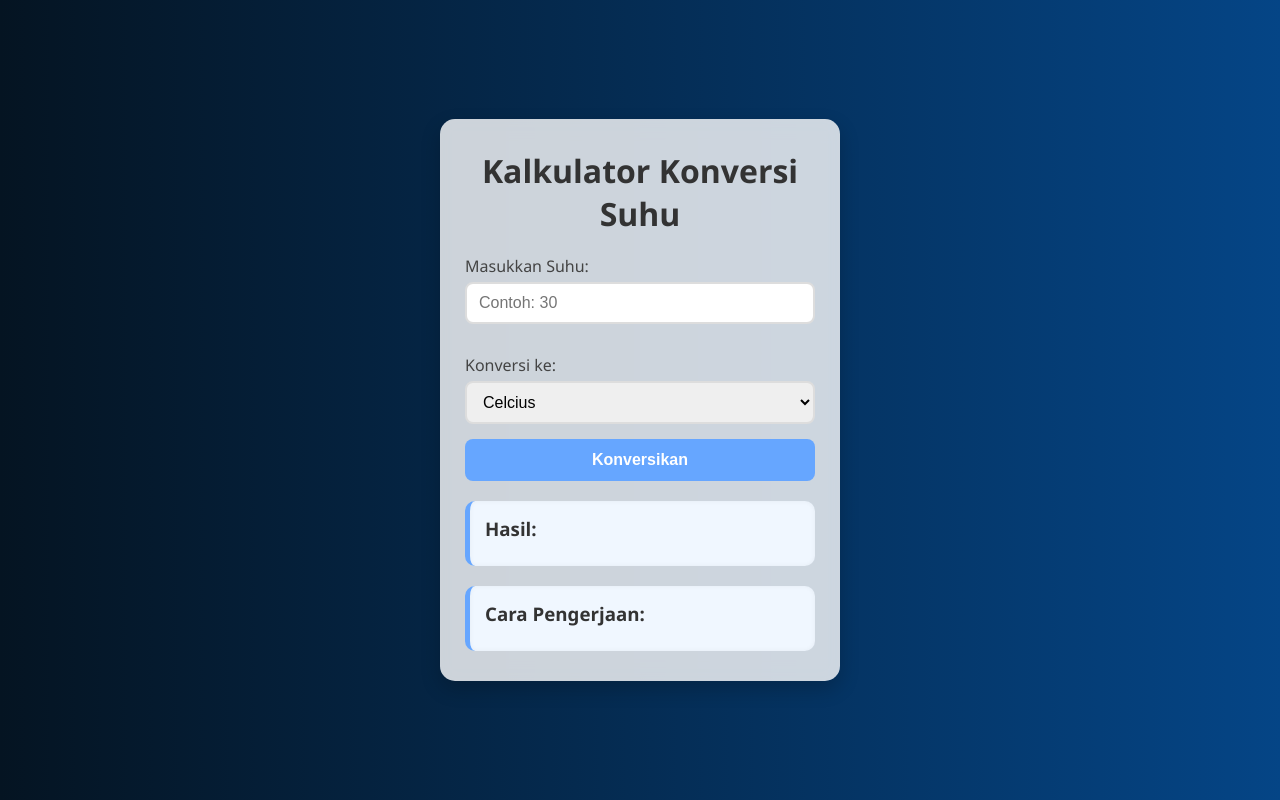
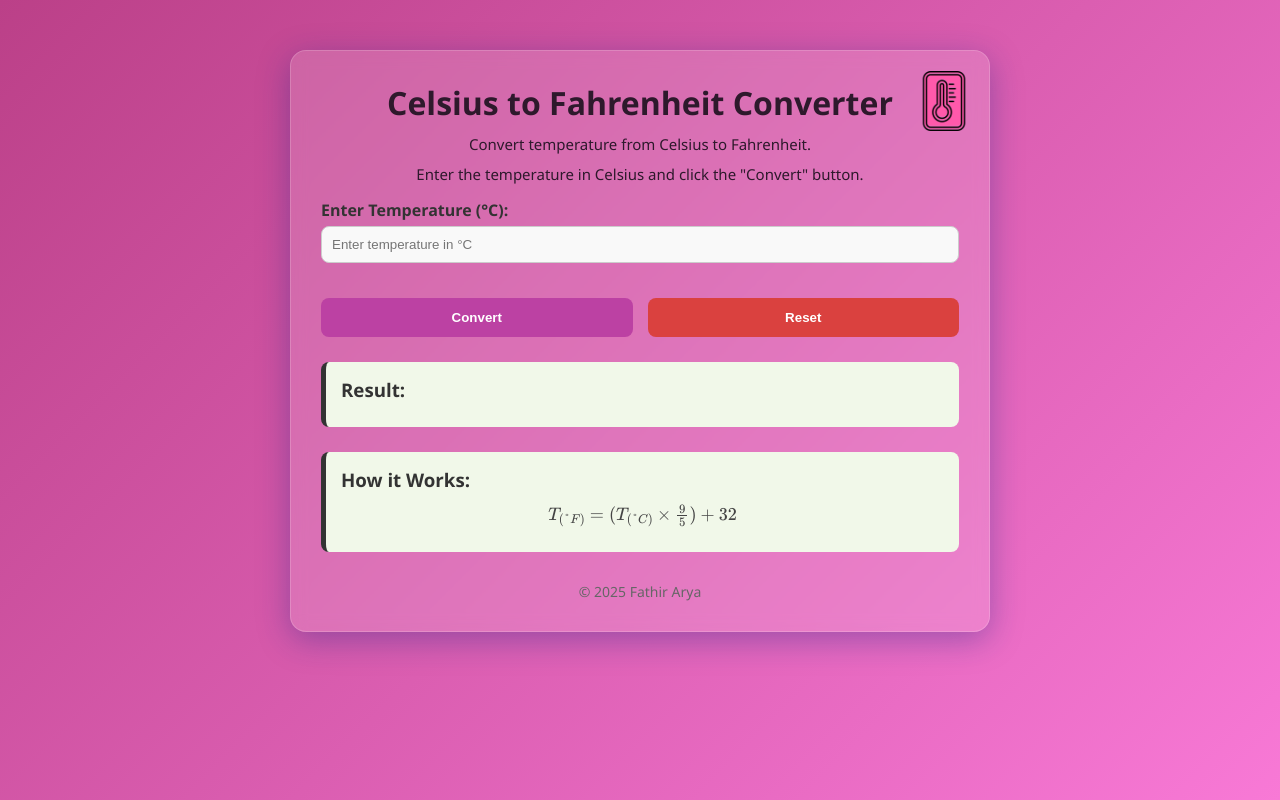
Before and after one commit to revou-fundamental-course/19-may-25-Fathir666, a plain HTML site: page index.html in a window 1280 px wide. Drawn offline with nearby package versions, Linux system fonts and the light colour scheme.

Commit message:
upgrade: Add temperature sensor icon and update styles

```diff
--- a/css/style.css
+++ b/css/style.css
@@ -1,98 +1,124 @@
 * {
-    box-sizing: border-box;
-    margin: 0;
-    padding: 0;
+  box-sizing: border-box;
+  margin: 0;
+  padding: 0;
 }
 
 body {
-    font-family: 'Segoe UI', Tahoma, Geneva, Verdana, sans-serif, sans-serif;
-    background: linear-gradient(to right, #051422, #054586);
-    height: 100vh;
-    display: flex;
-    justify-content: center;
-    align-items: center;
+  font-family: 'Segoe UI', Tahoma, Geneva, Verdana, sans-serif;
+  background: linear-gradient(135deg, #bb4088, #f879d6);
+  min-height: 100vh;
+  padding: 20px;
 }
 
 .container {
-  background-color: #ffffffcc;
-  backdrop-filter: blur(10px);
-  padding: 30px 25px;
-  border-radius: 15px;
-  box-shadow: 0 8px 20px rgba(0, 0, 0, 0.2);
-  width: 100%;
-  max-width: 400px;
-  animation: fadeIn 1s ease;
+  max-width: 700px;
+  margin: 30px auto;
+  padding: 30px;
+  border-radius: 16px;
+
+  background:
+    rgba(255, 255, 255, 0.15)
+    url('images/temperature.png') no-repeat;
+  background-position: right 15px top 20px;
+  background-size: 60px;
+
+  box-shadow: 0 8px 32px 0 rgba(31, 38, 135, 0.37);
+  backdrop-filter: blur(8px);
+  border: 1px solid rgba(255, 255, 255, 0.18);
 }
-
-@keyframes fadeIn {
-  from { opacity: 0; transform: translateY(20px); }
-  to { opacity: 1; transform: translateY(0); }
-}
-
 
 h1 {
   text-align: center;
-  margin-bottom: 20px;
+  color: #2e192c;
+  margin-bottom: 10px;
+}
+
+p {
+  font-size: 15px;
+  color: #2e192c;
+  margin-bottom: 10px;
+  text-align: center;
+}
+
+label {
+  display: block;
+  margin-top: 15px;
+  font-weight: bold;
   color: #333;
 }
 
-label {
-  margin-top: 15px;
-  display: block;
-  font-weight: 500;
-  color: #444;
+input[type="number"] {
+  width: 100%;
+  padding: 10px;
+  margin-top: 5px;
+  margin-bottom: 20px;
+  border: 1px solid #ccc;
+  border-radius: 8px;
+  background-color: #f9f9f9;
+  transition: all 0.3s ease;
 }
 
-input, select {
-  width: 100%;
-  padding: 10px 12px;
-  margin-top: 5px;
-  margin-bottom: 15px;
-  border: 2px solid #ddd;
-  border-radius: 8px;
-  font-size: 1rem;
-  transition: 0.3s ease;
+.button-group {
+  display: flex;
+  justify-content: space-between;
+  gap: 15px;
+  margin-top: 10px;
 }
 
-input:focus, select:focus {
-  border-color: #66a6ff;
-  outline: none;
-  background-color: #f8fbff;
-}
-
-button {
-  width: 100%;
-  background: #66a6ff;
-  color: white;
+.button-group button {
+  flex: 1;
   padding: 12px;
   font-weight: bold;
   border: none;
   border-radius: 8px;
-  font-size: 1rem;
   cursor: pointer;
-  transition: background 0.3s ease;
+  transition: background-color 0.3s, transform 0.2s;
+  color: #fff;
 }
 
-button:hover {
-  background: #558de8;
+#btnConvert {
+  background-color: #bc41a3;
 }
 
-
-.hasil, .cara-kerja {
-  background-color: #f0f7ff;
-  padding: 15px;
-  border-radius: 10px;
-  margin-top: 20px;
-  border-left: 5px solid #66a6ff;
-  box-shadow: inset 0 0 5px rgba(0,0,0,0.05);
+#btnConvert:hover {
+  background-color: #953281;
+  transform: scale(1.05);
 }
 
-.hasil h3, .cara-kerja h3 {
+#btnReset {
+  background-color: #da413f;
+}
+
+#btnReset:hover {
+  background-color: #9d2f2d;
+  transform: scale(1.05);
+}
+
+.result,
+.how-it-works {
+  margin-top: 25px;
+  background-color: #f1f8e9;
+  padding: 15px;
+  border-left: 5px solid #333;
+  border-radius: 8px;
+}
+
+.result h3,
+.how-it-works h3 {
   color: #333;
   margin-bottom: 10px;
 }
 
-#outputHasil, #penjelasan {
-  font-size: 1rem;
-  color: #222;
+#outputResult,
+#explanation {
+  color: #444;
+  line-height: 1.6;
 }
+
+footer {
+  text-align: center;
+  margin-top: 30px;
+  font-size: 14px;
+  color: #613162;
+}
--- a/index.html
+++ b/index.html
@@ -1,37 +1,52 @@
 <!DOCTYPE html>
-<html lang="id">
+<html lang="en">
 <head>
   <meta charset="UTF-8" />
-  <meta name="viewport" content="width=device-width, initial-scale=1.0" />
-  <title>Web Konversi Suhu</title>
-  <link rel="stylesheet" href="css\style.css" />
+  <meta name="viewport" content="width=device-width, initial-scale=1" />
+  <meta name="author" content="Fathir Arya" />
+  <title>Convert Celsius to Fahrenheit</title>
+  <link rel="icon" href="images/temperature-sensor.png" type="image/png" />
+  <link rel="stylesheet" href="css/style.css" />
+  <script src="https://polyfill.io/v3/polyfill.min.js?features=es6"></script>
+  <script id="MathJax-script" async
+    src="https://cdn.jsdelivr.net/npm/mathjax@3/es5/tex-mml-chtml.js">
+  </script>
 </head>
 <body>
   <div class="container">
-    <h1>Kalkulator Konversi Suhu</h1>
+    <h1>Celsius to Fahrenheit Converter</h1>
+    <p>Convert temperature from Celsius to Fahrenheit.</p>
+    <p>Enter the temperature in Celsius and click the "Convert" button.</p>
 
-    <label for="inputSuhu">Masukkan Suhu:</label>
-    <input type="number" id="inputSuhu" placeholder="Contoh: 30" />
+    <form id="formConversion" onsubmit="return false;">
+      <label for="inputTemperature">Enter Temperature (°C):</label>
+      <input type="number" id="inputTemperature" placeholder="Enter temperature in °C" required />
 
-    <label for="konversiKe">Konversi ke:</label>
-    <select id="konversiKe">
-      <option value="celcius">Celcius</option>
-      <option value="fahrenheit">Fahrenheit</option>
-    </select>
+      <div class="button-group" style="margin-top: 15px;">
+        <!-- PENTING: type="button" agar tidak reload halaman -->
+        <button id="btnConvert" type="button">Convert</button>
+        <button id="btnReset" type="reset">Reset</button>
+      </div>
+    </form>
 
-    <button id="btnKonversi">Konversikan</button>
-
-    <div class="hasil">
-      <h3>Hasil:</h3>
-      <p id="outputHasil"></p>
+    <div class="result">
+      <h3>Result:</h3>
+      <p id="outputResult"></p>
     </div>
 
-    <div class="cara-kerja">
-      <h3>Cara Pengerjaan:</h3>
-      <p id="penjelasan"></p>
+    <div class="how-it-works">
+      <h3>How it Works:</h3>
+      <p id="explanation">
+        \( T_{(°F)} = (T_{(°C)} \times \frac{9}{5}) + 32 \)
+      </p>
     </div>
+
+    <footer style="text-align: center; margin-top: 30px; font-size: 14px; color: #666;">
+      &copy; 2025 Fathir Arya
+    </footer>
   </div>
 
-  <script src="js/script.js"></script>
+  <!-- Pastikan script ini ada di paling bawah sebelum </body> -->
+  <script src="js\script.js"></script>
 </body>
 </html>
--- a/js/script.js
+++ b/js/script.js
@@ -1,32 +1,55 @@
-document.addEventListener("DOMContentLoaded", function() {
-  const Tombol = document.getElementById("btnKonversi");
+document.addEventListener("DOMContentLoaded", function () {
+  const convertButton = document.getElementById("btnConvert");
+  const resetButton = document.getElementById("btnReset");
+  const inputTemperature = document.getElementById("inputTemperature");
+  const outputResult = document.getElementById("outputResult");
+  const explanation = document.getElementById("explanation");
 
-Tombol.addEventListener("click", function() {
-  const suhuInput = document.getElementById("inputSuhu").value;
-  const pilihan = document.getElementById("konversiKe").value;
-  const hasilOutput = document.getElementById("outputHasil");
-  const penjelasan = document.getElementById("penjelasan");
+  convertButton.addEventListener("click", function () {
+    const input = inputTemperature.value.trim();
 
-  if (suhuInput === "") {
-    hasilOutput.textContent = "Silakan masukkan suhu terlebih dahulu.";
-    penjelasan.textContent = "";
-    return;
-  }
+    if (input === "") {
+      alert("Please enter a temperature in Celsius.");
+      outputResult.textContent = "Please enter a temperature first.";
+      explanation.textContent = "";
+      return;
+    }
 
-  const suhu = parseFloat(suhuInput);
-  let hasil = 0;
-  let cara = "";
+    const celsius = parseFloat(input);
+    if (isNaN(celsius)) {
+      outputResult.textContent = "Please enter a valid number.";
+      explanation.textContent = "";
+      return;
+    }
 
-  if (pilihan === "celcius") {
-    hasil = (suhu - 32) * 5 / 9;
-    cara = `(${suhu}°F - 32) × 5/9 = ${hasil.toFixed(2)}°C`;
-    hasilOutput.textContent = `${hasil.toFixed(2)}°C`;
-  } else if (pilihan === "fahrenheit") {
-    hasil = (suhu * 9 / 5) + 32;
-    cara = `(${suhu}°C × 9/5) + 32 = ${hasil.toFixed(2)}°F`;
-    hasilOutput.textContent = `${hasil.toFixed(2)}°F`;
-  }
+    const fahrenheit = (celsius * 9 / 5) + 32;
 
-  penjelasan.textContent = cara;
+    outputResult.textContent = `${celsius.toFixed(2)}°C = ${fahrenheit.toFixed(2)}°F`;
+
+    explanation.innerHTML = `
+      \\[
+        T_{(°F)} = T_{(°C)} \\times \\frac{9}{5} + 32 \\\\
+        = ${celsius} \\times \\frac{9}{5} + 32 \\\\
+        = ${fahrenheit.toFixed(2)}
+      \\]
+    `;
+
+    if (window.MathJax) {
+      MathJax.typesetPromise([explanation]).catch(function (err) {
+        console.error("MathJax typeset error:", err);
+      });
+    }
+  });
+
+  resetButton.addEventListener("click", function () {
+    inputTemperature.value = "";
+    outputResult.textContent = "";
+    explanation.innerHTML = `\\( T_{(°F)} = (T_{(°C)} \\times \\frac{9}{5}) + 32 \\)`;
+
+    if (window.MathJax) {
+      MathJax.typesetPromise([explanation]).catch(function (err) {
+        console.error("MathJax reset error:", err);
+      });
+    }
+  });
 });
-});
```
Also changed, not shown: css/images/temperature.png (added), images/temperature-sensor.png (added).
